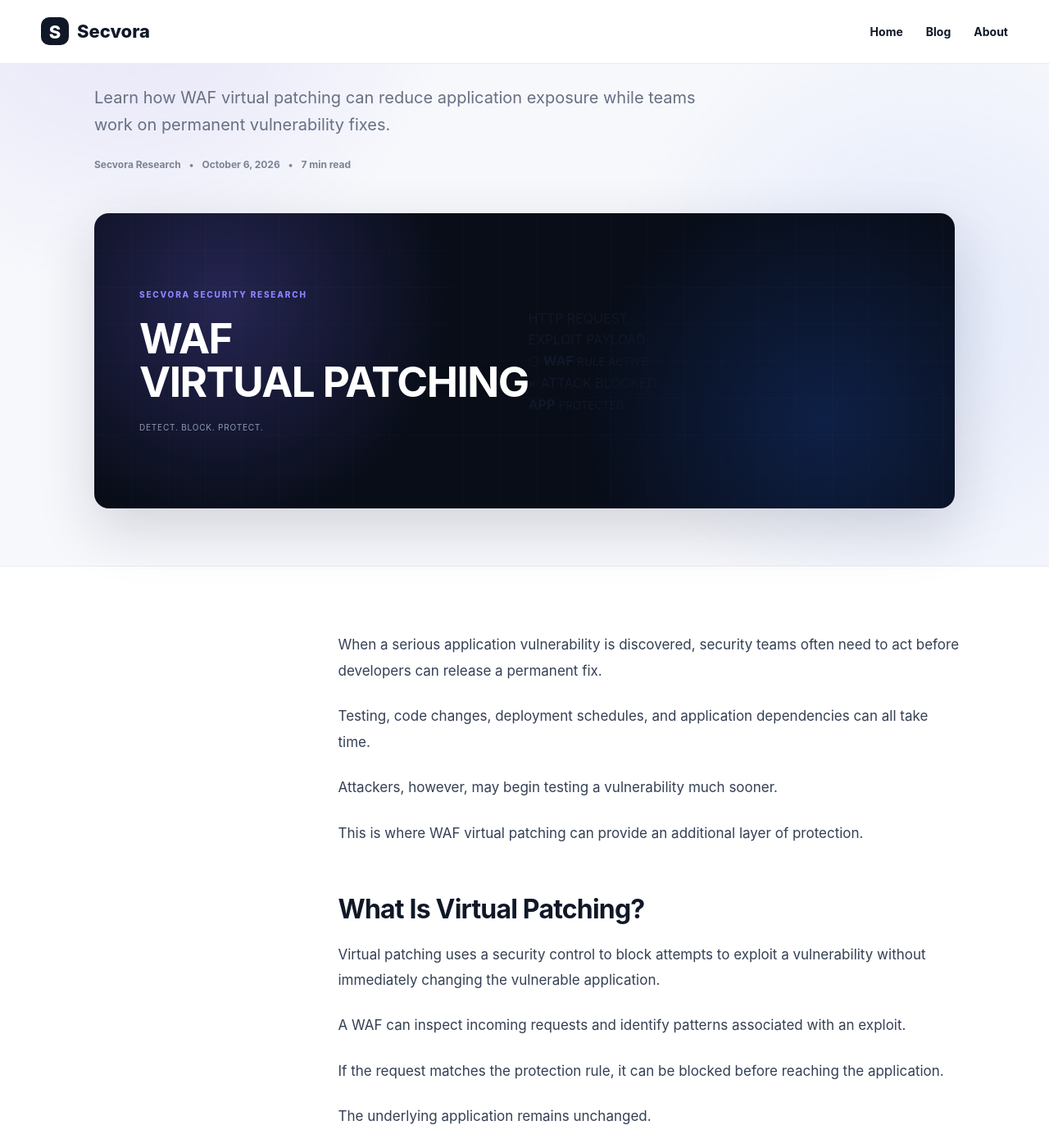
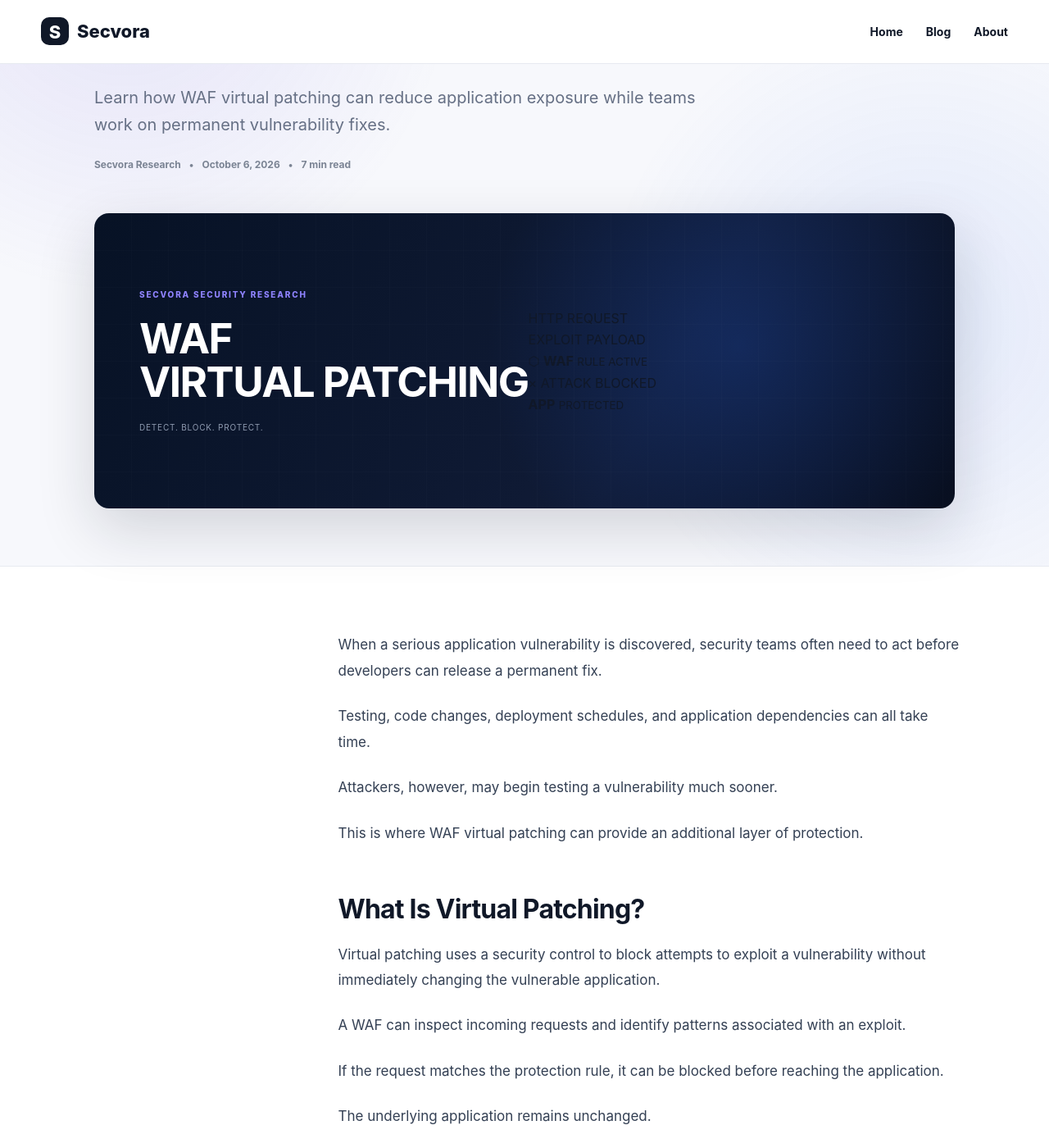
Before and after one commit to prasadprechu/Secvora, a Jekyll site: the page built from _posts/2026-10-06-waf-virtual-patching.md, in a window 1280 px wide and 1400 px high, scrolled down 367 px. Shown: the whole window at 82% size. Built offline with Jekyll 4.4.1, drawn with Linux system fonts in a browser that asks for light colours.

Commit message:
Add WAF cybersecurity hero styles

```diff
--- a/assets/css/style.css
+++ b/assets/css/style.css
@@ -2762,3 +2762,18 @@ grid-template-columns: 1fr;
   }
 
 }
+
+/* WAF Virtual Patching Hero */
+
+.article-hero-visual {
+  position: relative;
+  overflow: hidden;
+  isolation: isolate;
+  background:
+    radial-gradient(
+      circle at 75% 45%,
+      rgba(37, 99, 235, 0.22),
+      transparent 38%
+    ),
+    linear-gradient(120deg, #071225, #101b36 65%, #080f20);
+}
```
